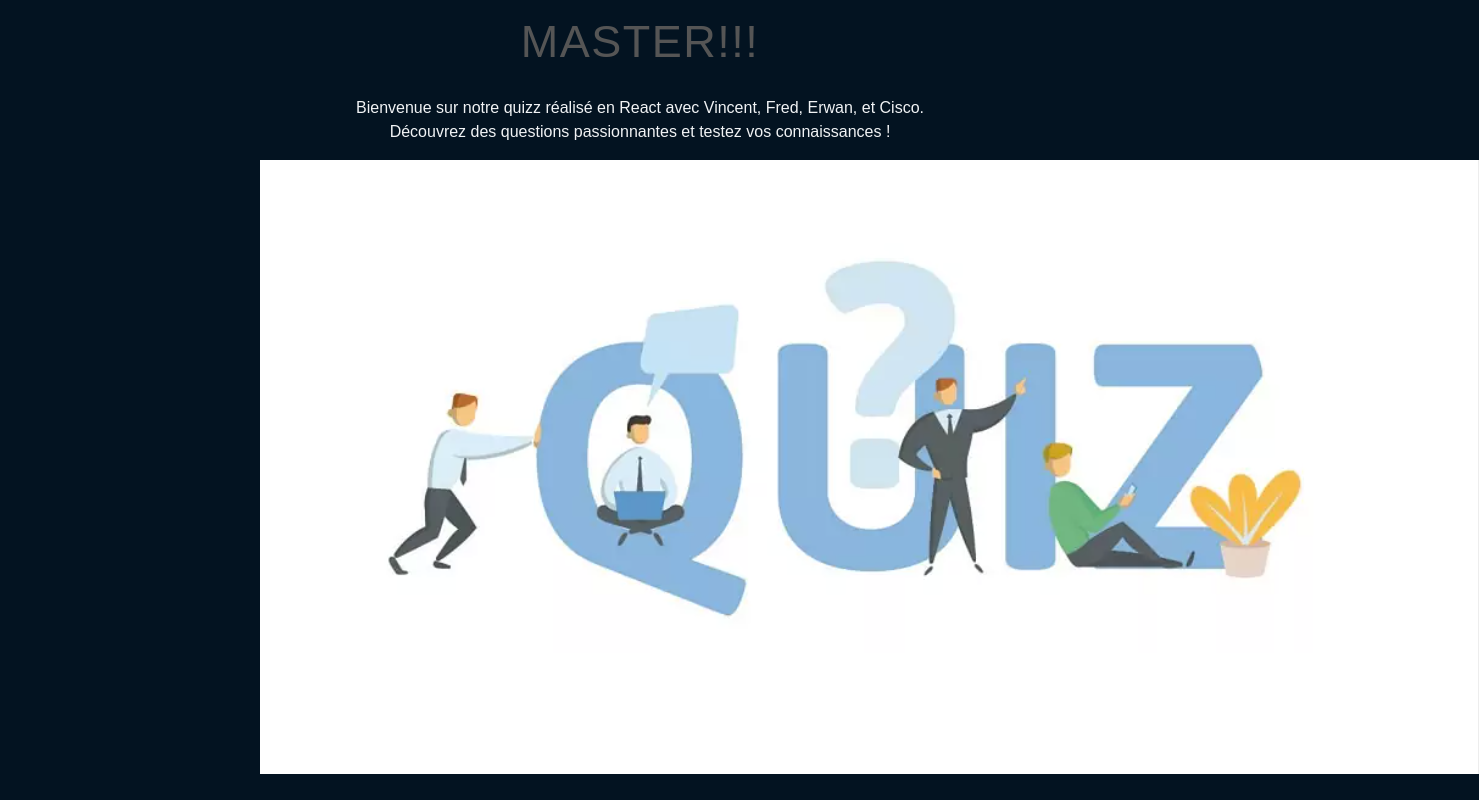
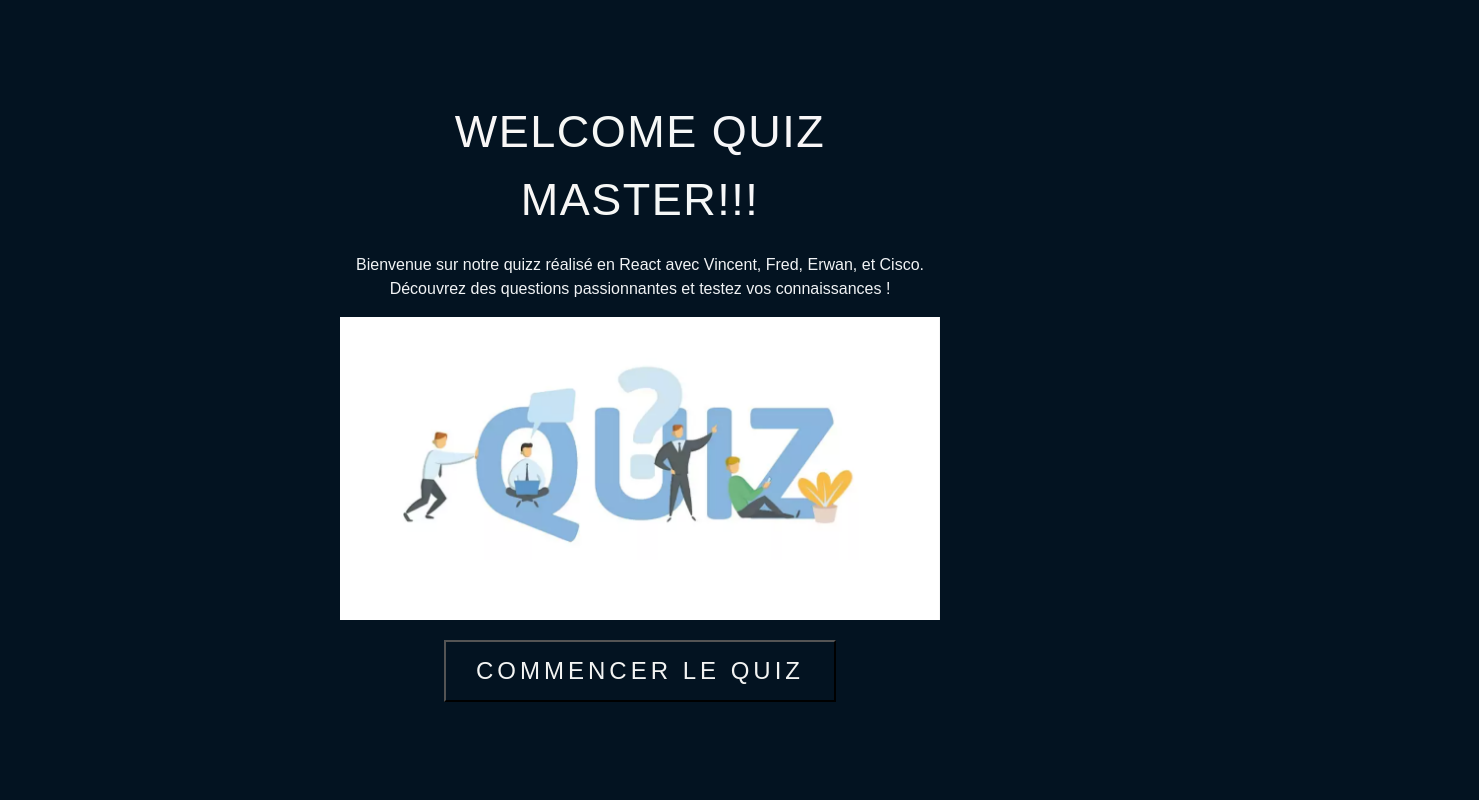
Before and after one commit to VChiofalo/quizzmaster, a React (Vite) app: page / in a window 1280 px wide. Shown: the top 800 px of the page, 1479 px wide, since content can reach past the window. Built offline with nearby package versions, Linux system fonts and the light colour scheme.

Commit message:
mergevincent

```diff
--- a/package.json
+++ b/package.json
@@ -13,7 +13,8 @@
     "axios": "^1.6.2",
     "prop-types": "^15.8.1",
     "react": "^18.2.0",
-    "react-dom": "^18.2.0"
+    "react-dom": "^18.2.0",
+    "react-router-dom": "^6.20.1"
   },
   "devDependencies": {
     "@types/react": "^18.2.37",
--- a/src/components/Home.module.css
+++ b/src/components/Home.module.css
@@ -18,7 +18,9 @@
 z-index: 1;
 }
 
-
+.p{
+  color: white;
+}
 
 h1{
 position: relative;
@@ -31,7 +33,7 @@ h1{
 
 h1 span
 {
-  color: #555;
+color: #f8f6f6;
 transition: 0.25s;
 font-size: 1.5em;
 }
@@ -45,14 +47,14 @@ text-shadow: 0 0 5px #0f0, 0 0 15px #0f0, 0 0 30px #0f0;
 
 
 .leftShift {
-  margin-left: -80px; /* Ajustez la valeur de la marge gauche selon vos besoins */
+margin: -10px; /*Ajustez la valeur de la marge gauche selon vos besoins*/
 }
 /* code pour le bouton neon light 'commencez le quiz */
 .neonButton {
 position: relative;
 display: inline-block;
 padding: 15px 30px;
-  color: #2196f3;
+color: #f3f4f3;
 text-transform: uppercase;
 letter-spacing: 4px;
 text-decoration: none;
@@ -63,9 +65,9 @@ text-shadow: 0 0 5px #0f0, 0 0 15px #0f0, 0 0 30px #0f0;
 }
 
 .neonButton:hover {
-  color: #255784;
-  background: #2196f3;
-  box-shadow: 0 0 10px #2196f3, 0 0 40px #2196f3, 0 0 80px #2196f3;
+color: #031321;
+background: #f8f9fa;
+box-shadow: 0 0 10px #f6f7f8, 0 0 40px #f6f7f8, 0 0 80px #f6f7f8;
 transition-delay: 1s;
 }
 
@@ -79,7 +81,7 @@ text-shadow: 0 0 5px #0f0, 0 0 15px #0f0, 0 0 30px #0f0;
 left: -100%;
 width: 100%;
 height: 2px;
-  background: linear-gradient(90deg, transparent, #2196f3);
+background: linear-gradient(90deg, transparent, #f6f7f8);
 }
 
 .neonButton:hover span:nth-child(1) {
@@ -92,7 +94,7 @@ text-shadow: 0 0 5px #0f0, 0 0 15px #0f0, 0 0 30px #0f0;
 right: -100%;
 width: 100%;
 height: 2px;
-  background: linear-gradient(270deg, transparent, #2196f3);
+background: linear-gradient(270deg, transparent, #f6f7f8);
 }
 
 .neonButton:hover span:nth-child(3) {
@@ -105,7 +107,7 @@ text-shadow: 0 0 5px #0f0, 0 0 15px #0f0, 0 0 30px #0f0;
 right: 0;
 width: 2px;
 height: 100%;
-  background: linear-gradient(180deg, transparent, #2196f3);
+background: linear-gradient(180deg, transparent, #f6f7f8);
 }
 
 .neonButton:hover span:nth-child(2) {
@@ -119,7 +121,7 @@ text-shadow: 0 0 5px #0f0, 0 0 15px #0f0, 0 0 30px #0f0;
 left: 0;
 width: 2px;
 height: 100%;
-  background: linear-gradient(360deg, transparent, #2196f3);
+background: linear-gradient(360deg, transparent, #f6f7f8);
 }
 
 .neonButton:hover span:nth-child(4) {
@@ -127,3 +129,9 @@ text-shadow: 0 0 5px #0f0, 0 0 15px #0f0, 0 0 30px #0f0;
 transition: 1s;
 transition-delay: 0.75s;
 }
+
+.yourImageClass {
+display: block;
+margin: 0 auto;
+width: 100%;
+}
--- a/src/components/HomePage.jsx
+++ b/src/components/HomePage.jsx
@@ -28,11 +28,12 @@ const Home = () => {
       <div className={styles.startButtonContainer}>
         <Link to="/question/1">
           {/* Ajoutez la classe neonButton au bouton */}
-          <button className={`${styles.neonButton}`}><span></span>
+          <button className={`${styles.neonButton}`}>
         <span></span>
         <span></span>
         <span></span>
-        Commencez le quiz</button>
+        <span></span>
+        Commencer le quiz</button>
         </Link>
       </div>
     </div>
--- a/src/components/QuizPage.module.css
+++ b/src/components/QuizPage.module.css
@@ -6,7 +6,6 @@ body {
     justify-content: center;
     align-items: center;
     height: 100vh;
-    background-color: #f4f4f4;
   }
 
   .quiz-container {
@@ -14,6 +13,12 @@ body {
     padding: 20px;
     border-radius: 8px;
     box-shadow: 0 0 10px rgba(0, 0, 0, 0.1);
+    width: 600px;
+    height: 302px;
+    display: flex;
+    flex-direction: column;
+    align-items: center;
+    justify-content: space-around;
   }
 
   .options {
@@ -26,14 +31,94 @@ body {
   }
 
   button {
-    padding: 10px;
-    background-color: #4caf50;
-    /* color: #fff; */
-    border: none;
-    border-radius: 4px;
-    cursor: pointer;
+    position: relative;
+    display: inline-block;
+    padding: 15px 30px;
+    color: #f3f4f3;
+    text-transform: uppercase;
+    letter-spacing: 4px;
+    text-decoration: none;
+    font-size: 24px;
+    overflow: hidden;
+    transition: 0.2s;
+    background-color: #031321;
   }
 
   button:hover {
-    background-color: #45a049;
+    color: #031321;
+    background: #f8f9fa;
+    box-shadow: 0 0 10px #f6f7f8, 0 0 40px #f6f7f8, 0 0 80px #f6f7f8;
+    transition-delay: 1s;
   }
+
+  button span {
+    position: absolute;
+    display: block;
+  }
+
+  button span:nth-child(1) {
+    top: 0;
+    left: -100%;
+    width: 100%;
+    height: 2px;
+    background: linear-gradient(90deg, transparent, #f6f7f8);
+  }
+
+  button:hover span:nth-child(1) {
+    left: 100%;
+    transition: 1s;
+  }
+
+  button span:nth-child(3) {
+    bottom: 0;
+    right: -100%;
+    width: 100%;
+    height: 2px;
+    background: linear-gradient(270deg, transparent, #f6f7f8);
+  }
+
+  button:hover span:nth-child(3) {
+    right: 100%;
+    transition: 1s;
+    transition-delay: 0.5s;
+  }
+  button span:nth-child(2) {
+    top: -100%;
+    right: 0;
+    width: 2px;
+    height: 100%;
+    background: linear-gradient(180deg, transparent, #f6f7f8);
+  }
+
+  button:hover span:nth-child(2) {
+    top: 100%;
+    transition: 1s;
+    transition-delay: 0.25s;
+  }
+
+  button span:nth-child(4) {
+    bottom: -100%;
+    left: 0;
+    width: 2px;
+    height: 100%;
+    background: linear-gradient(360deg, transparent, #f6f7f8);
+  }
+
+  button:hover span:nth-child(4) {
+    bottom: 100%;
+    transition: 1s;
+    transition-delay: 0.75s;
+  }
+
+  .btnTrueFalse{
+    display: flex;
+    justify-content: center;
+  }
+
+  #btnTrue{
+    margin-right: 5px;
+  }
+
+  #btnFalse{
+    margin-left: 5px;
+  }
--- a/src/components/ResultPage.jsx
+++ b/src/components/ResultPage.jsx
@@ -21,18 +21,35 @@ function ResultPage() {
   const message = getMessageForScore(score);
 
   return (
-    <div>
-      <h1>Votre score: {score} / 10</h1>
+    <div className={styles.container}>
+      <h1 className={styles.h1}>Votre score: {score} / 10</h1>
       <p className={styles.message}>{message}</p>
 
+      <div className={styles.startButtonContainer}>
+        {/* Bouton pour recommencer le quiz */}
+        <Link to="/quiz">
+          <button className={styles.neonButton}>
+            <span></span>
+            <span></span>
+            <span></span>
+            <span></span>
+            Recommencer le quiz
+          </button>
+        </Link>
 
-
-      <div className={styles.startButtonContainer}>
+        {/* Bouton pour retourner à la page d'accueil */}
         <Link to="/">
-          <button className={styles.neonButton}>Recommencer le quiz</button>
+          <button className={styles.neonButton}>
+            <span></span>
+            <span></span>
+            <span></span>
+            <span></span>
+            Retourner à l'accueil
+          </button>
         </Link>
       </div>
     </div>
   );
 }
+
 export default ResultPage;
--- a/src/components/ResultPage.module.css
+++ b/src/components/ResultPage.module.css
@@ -1,5 +1,5 @@
-/* ResultPage.module.css */
-.message {
+
+/* .message {
     color: chartreuse;
     font-size: 30px;
     text-shadow: 0 0 5px #0f0, 0 0 15px #0f0, 0 0 30px #0f0;
@@ -19,3 +19,36 @@
 .startButtonContainer {
     margin-top: 20px;
 }
+body {
+  font-family: Inter, system-ui, Avenir, Helvetica, Arial, sans-serif;
+  line-height: 1.5;
+  font-weight: 400;
+  color: #f1f3f5;
+  background-color: #031321 !important;
+  font-synthesis: none;
+  text-rendering: optimizeLegibility;
+  -webkit-font-smoothing: antialiased;
+  -moz-osx-font-smoothing: grayscale;
+}
+
+/* Fusionner les styles pour .container et .home-container */
+.container, .home-container {
+  text-align: center;
+  margin: 50px auto;
+  max-width: 600px;
+}
+
+/* Fusionner les styles pour .startButtonContainer et .start-button-container */
+.startButtonContainer, .start-button-container {
+  margin-top: 20px;
+}
+
+/* Style pour .p */
+.p {
+  color: white;
+}
+
+/* Style pour .h1 */
+.h1 {
+  color: white;
+}
```
Also changed, not shown: 1 other file (tests, documents, lock files or other folders). Lines whose indentation alone changed are shown as unchanged.
